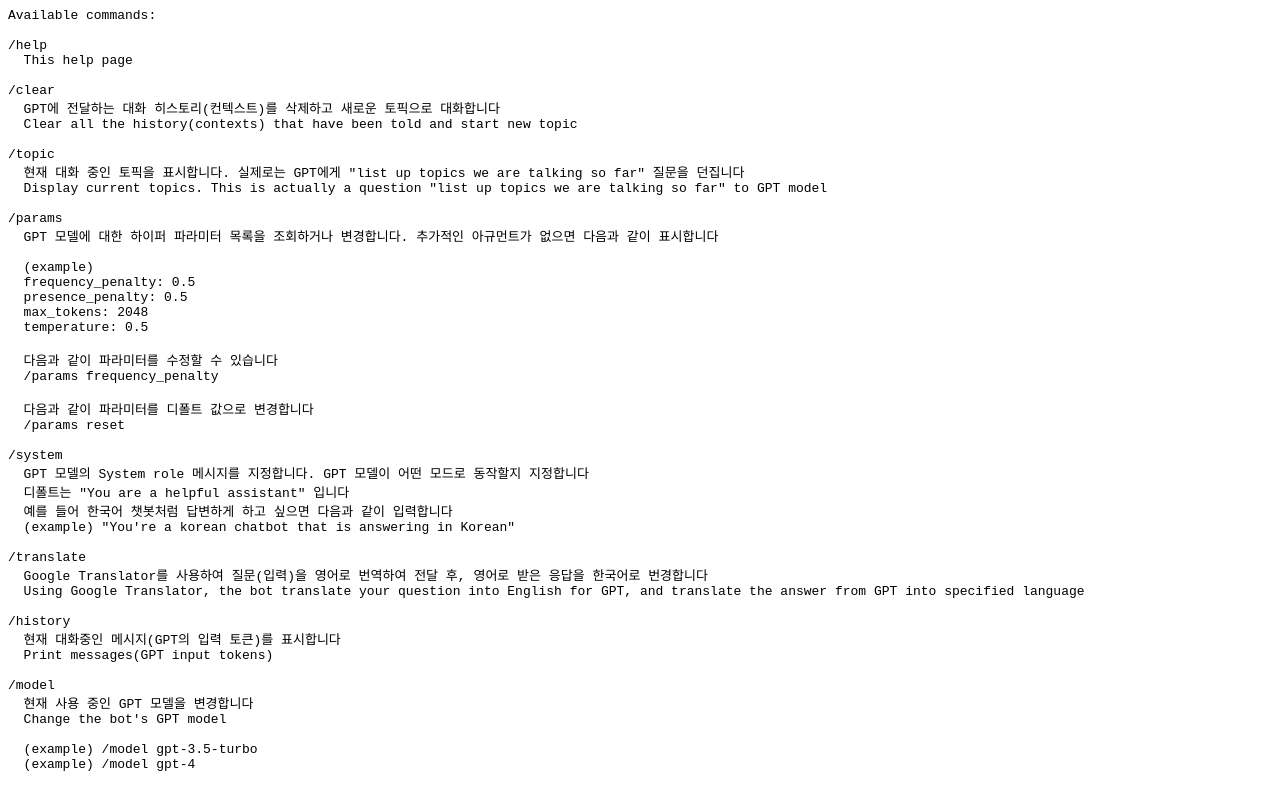
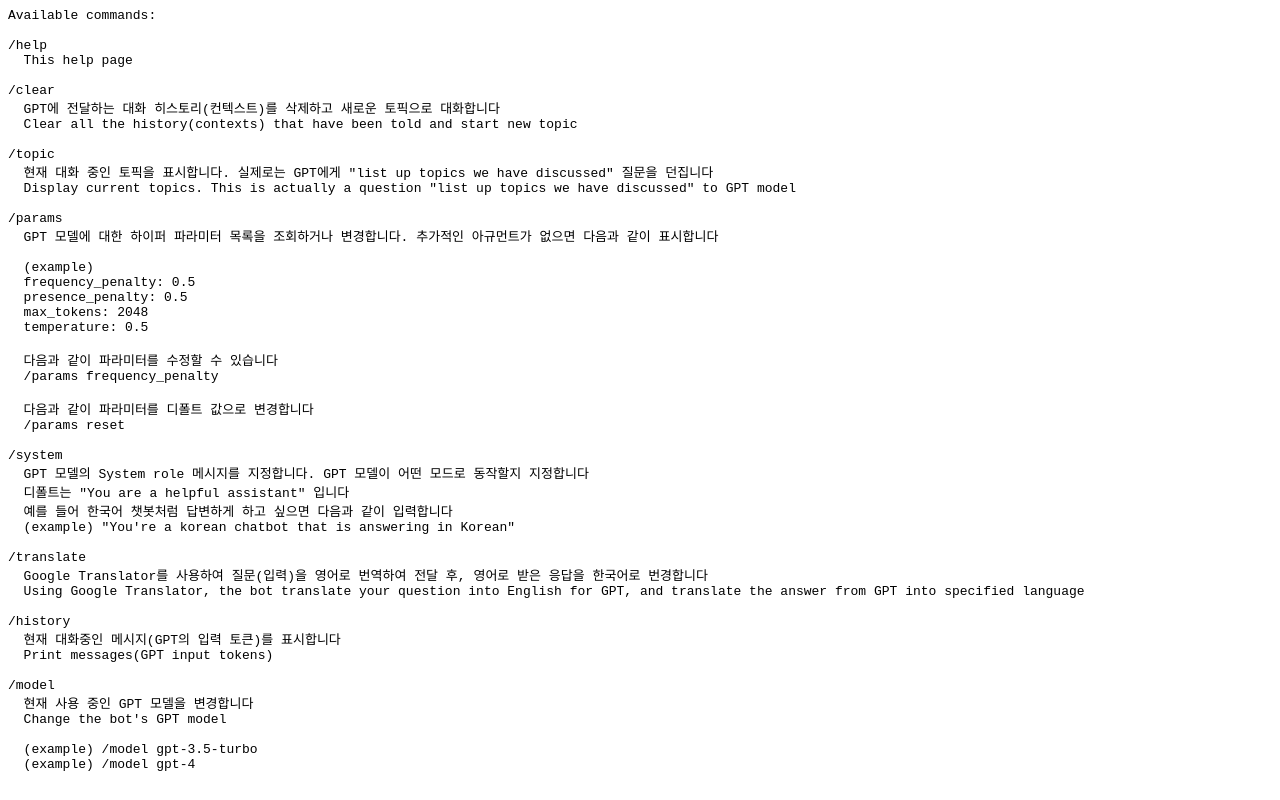
Before and after one commit to javalove93/telegram-gptbot, a plain HTML site: page docs/index.html in a window 1280 px wide. Drawn offline with Linux system fonts and the light colour scheme.

Commit message:
index.html

```diff
--- a/docs/index.html
+++ b/docs/index.html
@@ -9,8 +9,8 @@ Available commands:
   Clear all the history(contexts) that have been told and start new topic
 
 /topic
-  현재 대화 중인 토픽을 표시합니다. 실제로는 GPT에게 "list up topics we are talking so far" 질문을 던집니다
-  Display current topics. This is actually a question "list up topics we are talking so far" to GPT model
+  현재 대화 중인 토픽을 표시합니다. 실제로는 GPT에게 "list up topics we have discussed" 질문을 던집니다
+  Display current topics. This is actually a question "list up topics we have discussed" to GPT model
 
 /params
   GPT 모델에 대한 하이퍼 파라미터 목록을 조회하거나 변경합니다. 추가적인 아규먼트가 없으면 다음과 같이 표시합니다
```
